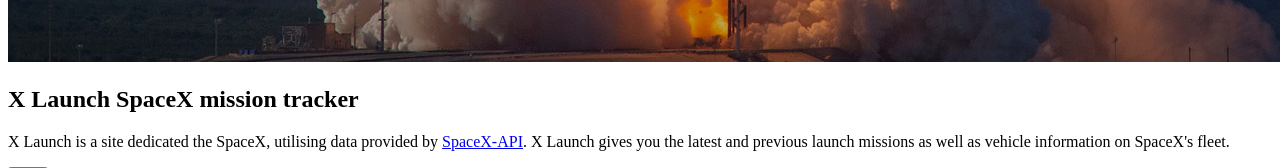
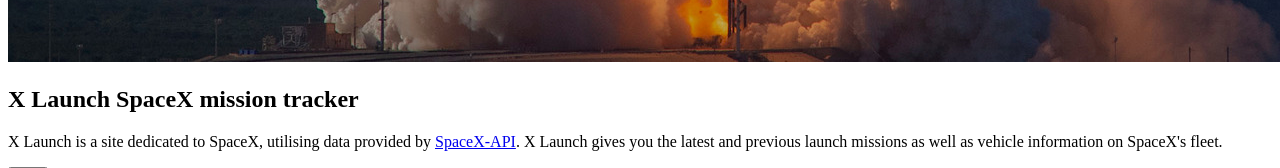
Before and after one commit to waihovong/waihovong.github.io, a Gatsby site: page /projects in a window 1280 px wide. Shown: the part 960-1128 px from the top of the page. Built offline with nearby package versions, Linux system fonts and the light colour scheme; Gatsby itself is replaced by a stand-in of ours.

Commit message:
fixed spelling

```diff
--- a/src/pages/projects.js
+++ b/src/pages/projects.js
@@ -25,7 +25,7 @@ export default function Projects() {
                 <div className="project-desc project-section-description">
                     <div className="project-description">
                         <h2 className="project--name">X Launch <span className="project--as">SpaceX mission tracker</span></h2>
-                        <p className="project--details">X Launch is a site dedicated the SpaceX, utilising data provided by <a href="https://github.com/r-spacex/SpaceX-API" rel="noopener noreferrer" target="_blank">SpaceX-API</a>. X Launch gives you the latest and previous launch missions as well as vehicle information on SpaceX's fleet.</p>
+                        <p className="project--details">X Launch is a site dedicated to SpaceX, utilising data provided by <a href="https://github.com/r-spacex/SpaceX-API" rel="noopener noreferrer" target="_blank">SpaceX-API</a>. X Launch gives you the latest and previous launch missions as well as vehicle information on SpaceX's fleet.</p>
                     </div>
                     <div className="social-section">
                         <div>
```
